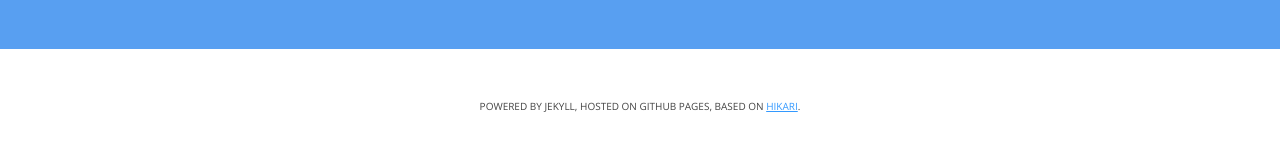
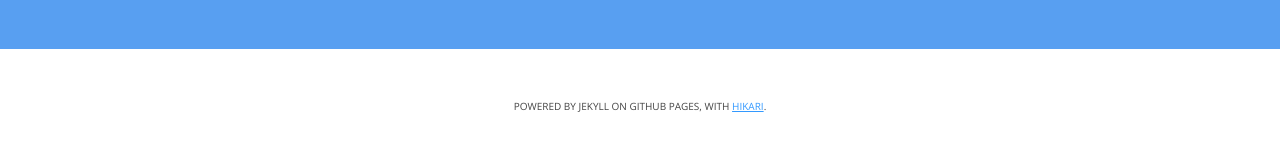
Before and after one commit to adhumi/adhumi.fr, a Jekyll site: the page built from index.html, in a window 1280 px wide. Shown: the part 1090-1243 px from the top of the page. Built offline with Jekyll 4.4.1, drawn with Linux system fonts in a browser that asks for light colours; Markdown is read by kramdown in place of the engine named in the settings.

Commit message:
CV layout

```diff
--- a/_layouts/default.html
+++ b/_layouts/default.html
@@ -4,7 +4,7 @@
 <!--[if IE 8]>         <html class="no-js lt-ie9"> <![endif]-->
 <!--[if gt IE 8]><!--> <html class="no-js"> <!--<![endif]-->
   <head>
-      <title>{% if page.title == "Homepage" %} {{ site.name }} - {{ site.description }} {% else %} {{ page.title }} - {{ site.name }} {% endif %}</title>
+      <title>{% if page.title == "Homepage" %} {{ site.description }} {% else %} {{ page.title }} - {{ site.name }} {% endif %}</title>
       <meta charset="utf-8">
       <meta http-equiv="X-UA-Compatible" content="IE=edge,chrome=1">
       <meta http-equiv="content-language" content="en-gb" />
@@ -26,7 +26,7 @@
       </div>
       <div id="bio">
           <h1>Hi, I'm {{ site.author }}.</h1>
-          <p>Welcome to my webpage. If you want to know more about me, please check my <a href="/cv">"CV</a>.</p>
+          <p>Welcome to my webpage. If you want to know more about me, please check my <a href="/cv">CV</a>.</p>
           <p>You can also have a look at my <a href="http://github.com/adhumi">Github</a> or <a href="http://twitter.com/adhumi">Twitter</a>.
       </div>
     </div>
@@ -43,7 +43,7 @@
     </main>
 
     <footer>
-      <small>Powered by Jekyll, hosted on Github Pages, based on <a href="https://github.com/m3xm/hikari-for-Jekyll">hikari</a>.</small>
+      <small>Powered by Jekyll on Github Pages, with <a href="https://github.com/m3xm/hikari-for-Jekyll">Hikari</a>.</small>
     </footer>
 
     <script src="{{ site.baseurl }}/js/main.js"></script>
```
Also changed, not shown: cv/index.md (added, +6 -0 lines).
